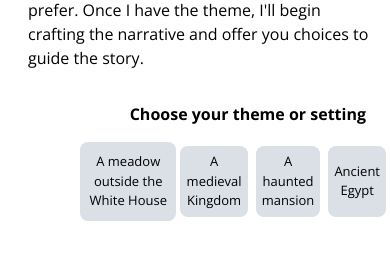
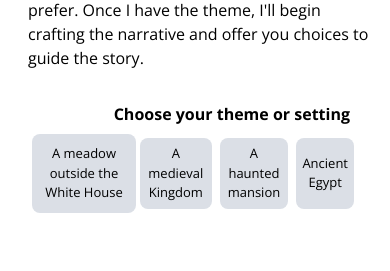
Before and after one commit to Jowwy02/Grimoire, a React (Create React App) app: page / in a window 390 px wide. Shown: the part 322-593 px from the top of the page. Built offline with nearby package versions, Linux system fonts and the light colour scheme; no server answers.

Commit message:
Adjust mobile design.

```diff
--- a/src/App.js
+++ b/src/App.js
@@ -173,11 +173,11 @@ function App() {
             story.
           </p>
 
-          <p className="font-semibold flex justify-end mr-6 pb-4 pt-8 md:mr-56">
+          <p className="font-semibold flex justify-end mr-10 pb-2 pt-8 md:mr-44">
             Choose your theme or setting
           </p>
 
-          <div className="options ml-20 p-0  md:mr-40 md:ml-[423px] ">
+          <div className="options flex justify-end mx-8 p-0 md:flex md:justify-end md:mr-[170px] md:ml-[423px] ">
             <button
               className="options-btn hover:bg-purple-600 p-0 md:m-1 md:p-1.5 rounded-lg "
               onClick={() => selectOption(" A meadow outside the White House")}
--- a/src/index.css
+++ b/src/index.css
@@ -18,7 +18,7 @@ body{
 }
 
 .options{
-display: inline-flex;
+/* display: inline-flex */
 /* margin-left: 423px; */
 }
 
```
